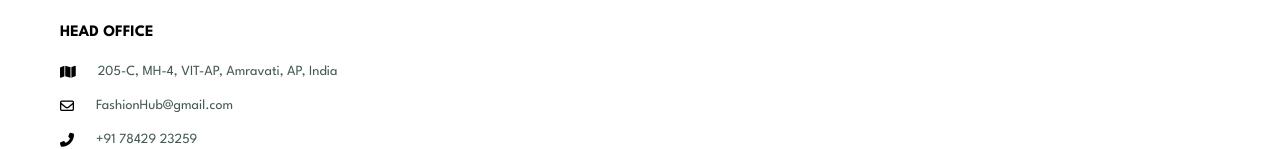
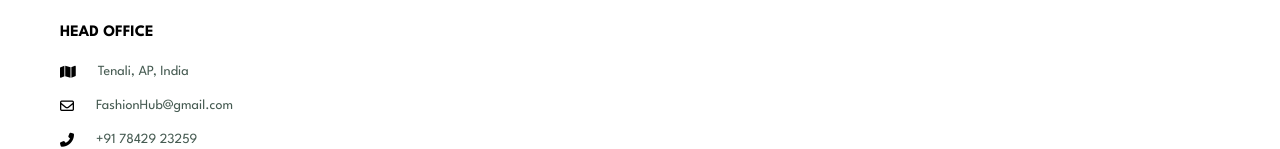
Before and after one commit to Swetha7296/Fashion-Hub, a plain HTML site: page contact.html in a window 1280 px wide. Shown: the part 660-809 px from the top of the page. Drawn offline with Linux system fonts and the light colour scheme.

Commit message:
Update contact.html

```diff
--- a/contact.html
+++ b/contact.html
@@ -62,7 +62,7 @@
             <div>
                 <li>
                     <i class="fa fa-map"></i>
-                    <p>205-C, MH-4, VIT-AP, Amravati, AP, India</p>
+                    <p>Tenali, AP, India</p>
                 </li>
                 <li>
                     <i class="far fa-envelope"></i>
```
